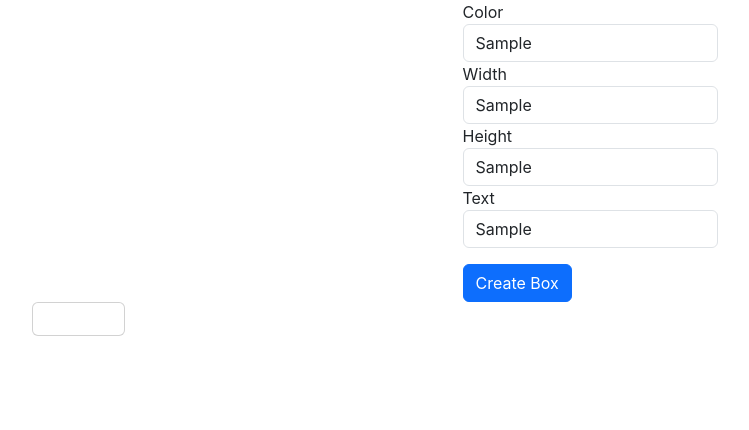
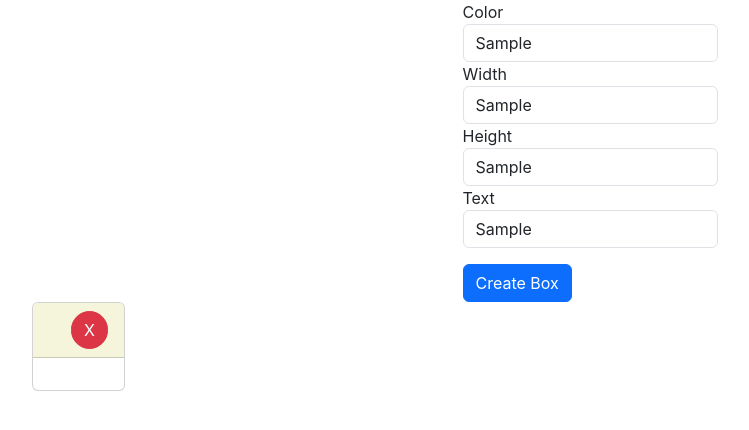
Before and after one commit to tobias-homewood/react-forms-boxes-todos, a React (Create React App) app: page / in a window 1280 px wide. Both pictures are taken after typing "Sample", "Sample", "Sample", "Sample" into the empty fields and a click on the button "Create Box". Shown: the top 430 px of the page, without its empty margins (50-799 px from the left). Built offline with nearby package versions, Linux system fonts and the light colour scheme.

Commit message:
box css and delete

```diff
--- /dev/null
+++ b/src/Box.css
@@ -0,0 +1,3 @@
+.btn-round {
+    border-radius: 30px;
+}
--- a/src/Box.js
+++ b/src/Box.js
@@ -1,10 +1,14 @@
 import React from 'react'
+import './Box.css'
 
-export default function Box({color, width, height, text}) {
+export default function Box({color, width, height, text, onClick}) {
   return (
-    <div className="card col-1 justify-content-center" style={{ width: `${width}px`, height: `${height}px`, backgroundColor: color }}>
-        <div className="card-body">
-            <p className="card-text text-center">{text}</p>
+    <div className="card col-1 justify-content-center" style={{ width: `${width}px`, height: `${height}px` }}>
+        <div className="card-header d-flex justify-content-end" style={{backgroundColor: 'beige'}}>
+          <button className="btn btn-danger btn-round" onClick={onClick}>X</button>
+        </div>
+        <div className="card-body" style={{backgroundColor: color}}>
+          <p className="card-text text-center">{text}</p>
         </div>
     </div>
   )
```
